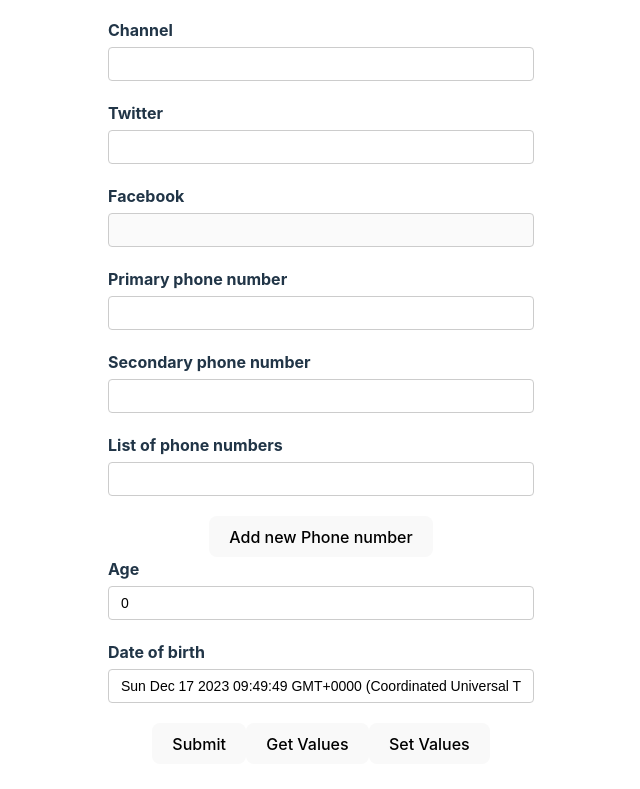
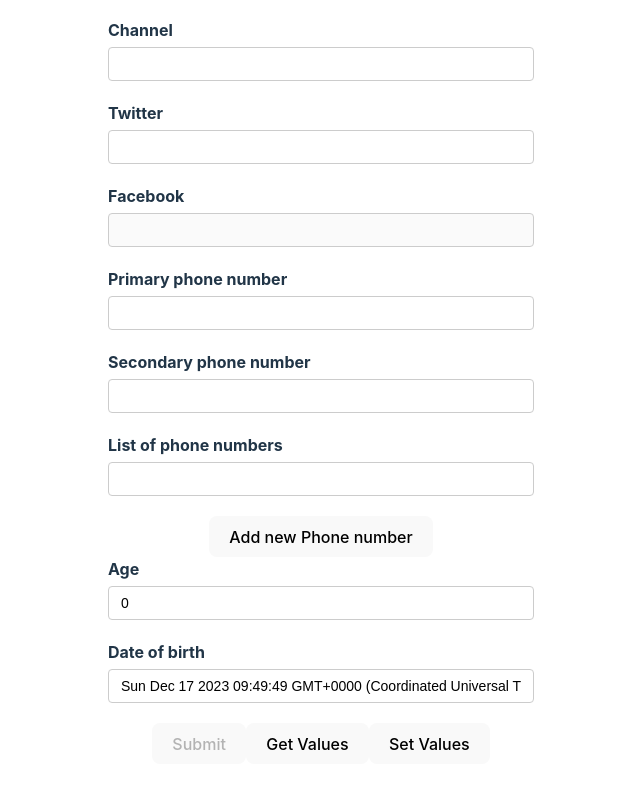
Before and after one commit to thinhphungdev/react-hook-form-demo, a React (Vite) app: page / in a window 1280 px wide. Shown: the part 305-1094 px from the top of the page, without its empty margins (319-959 px from the left). Built offline with nearby package versions, Linux system fonts and the light colour scheme.

Commit message:
isValid and isDirty state

```diff
--- a/src/components/YTForm.tsx
+++ b/src/components/YTForm.tsx
@@ -37,7 +37,7 @@
       defaultValues: YTformDefaultValue,
     });
 
-  const { errors } = formState;
+  const { errors, isDirty, isValid } = formState;
 
   const { fields, append, remove } = useFieldArray({
     name: 'phNumbers',
@@ -204,7 +204,7 @@
           <p className='error'>{errors.dob?.message}</p>
         </div>
 
-        <button>Submit</button>
+        <button disabled={!isDirty || !isValid}>Submit</button>
         <button type='button' onClick={handleValues}>
           Get Values
         </button>
```
